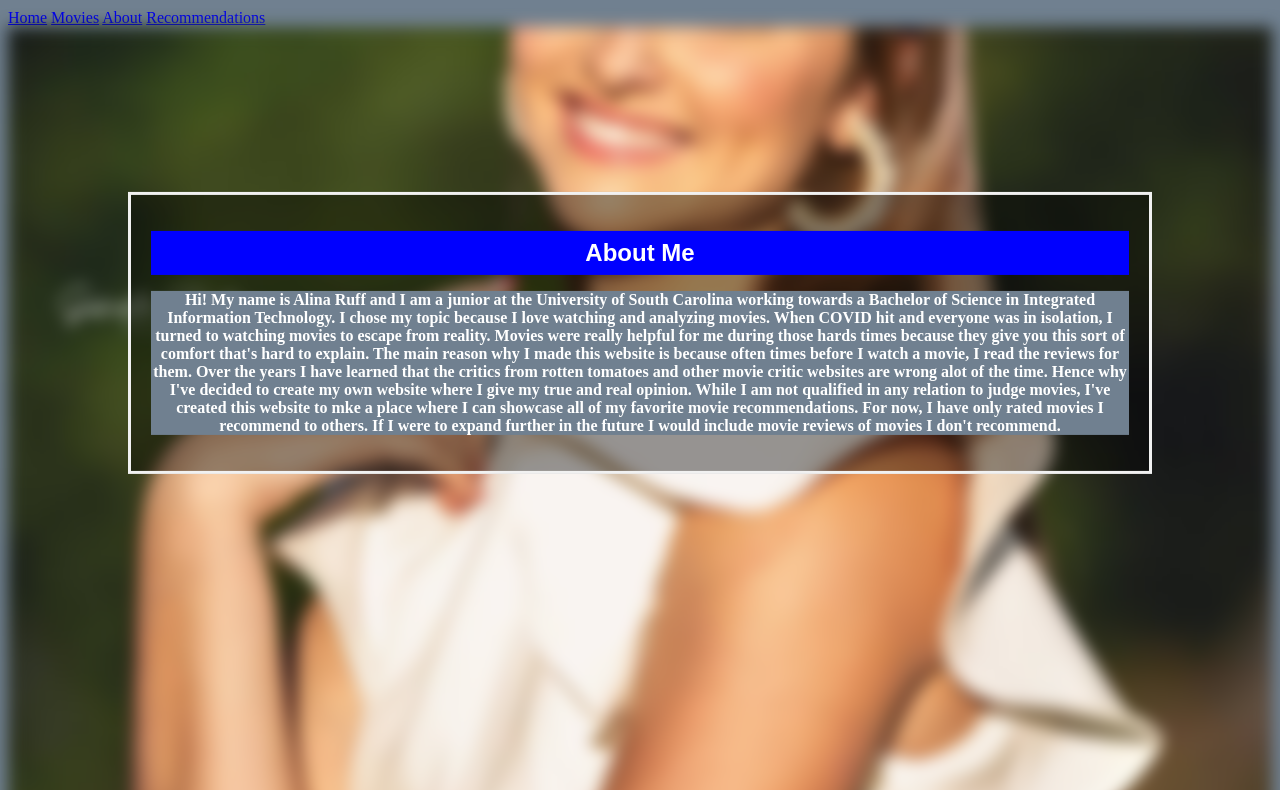
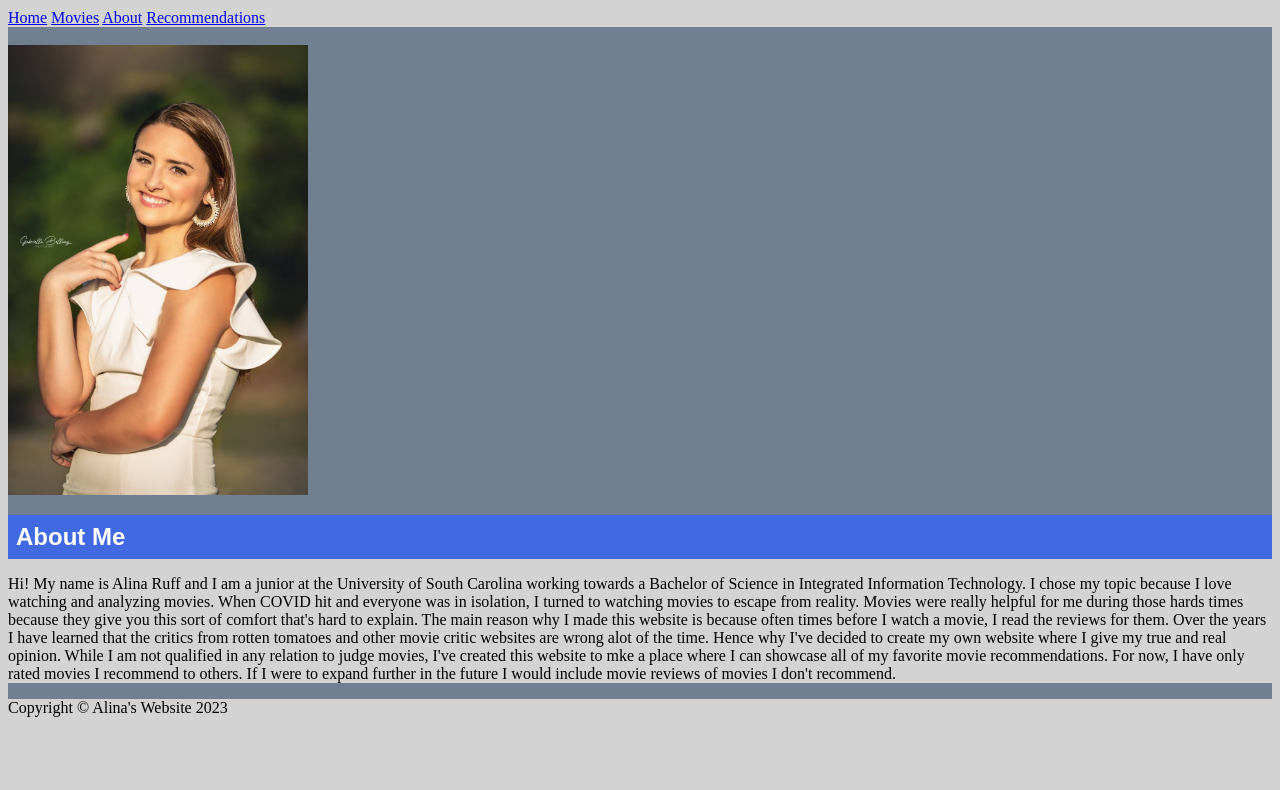
Before and after one commit to amruff/-ruff-reviews, a plain HTML site: page about.html in a window 1280 px wide. Shown: the part 67-857 px from the top of the page. After the commit the page ends 800 px from the top, so only its background shows below. Drawn offline with Linux system fonts and the light colour scheme.

Commit message:
Add files via upload

```diff
--- a/styles.css
+++ b/styles.css
@@ -1,7 +1,14 @@
 /* index.html css */
 
 * {box-sizing:border-box}
-*{background-color:slategray}
+*{background-color:lightgray}
+
+/* logo */
+header img {
+  position: absolute;
+  top: 0px;
+  left: 0px;
+}
 
 img{
   width:300px;
@@ -12,7 +19,7 @@ img{
   font-family: Arial;
   font-size: 24px;
   color: white;
-  background-color: blue;
+  background-color: royalblue;
   }
 
 /* Slideshow container */
@@ -94,6 +101,8 @@ img{
   background-color: #717171;
 }
 
+
+
 /* Fading animation */
 .fade {
   animation-name: fade;
@@ -107,44 +116,18 @@ img{
 
 /* about.html */
 
-body, html {
-    height: 100%;
-  }
-
-  * {
-    box-sizing: border-box;
-  }
-
-  .bg-image {
-    /* The image used */
-    background-image: url("Alina.jpeg");
-
-    /* Add the blur effect */
-    filter: blur(8px);
-    -webkit-filter: blur(8px);
-
-/* Full height */
-height: 100%;
-
-/* Center and scale the image nicely */
-background-position: center;
-background-repeat: no-repeat;
-background-size: cover;
+.container {
+ display: grid;
+ align-items: center;
+ grid-template-columns: 1fr 1fr 1fr;
+ column-gap: 5px;
 }
 
-/* Position text in the middle of the page/image */
-.bg-text {
-background-color: rgb(0,0,0); /* Fallback color */
-background-color: rgba(0,0,0, 0.4); /* Black w/opacity/see-through */
-color: white;
-font-weight: bold;
-border: 3px solid #f1f1f1;
-position: absolute;
-top: 50%;
-left: 50%;
-transform: translate(-50%, -50%);
-z-index: 2;
-width: 80%;
-padding: 20px;
-text-align: center;
+img {
+  max-width: 100%;
+  max-height:100%;
 }
+
+.text {
+  font-size: 70px;
+}
```
